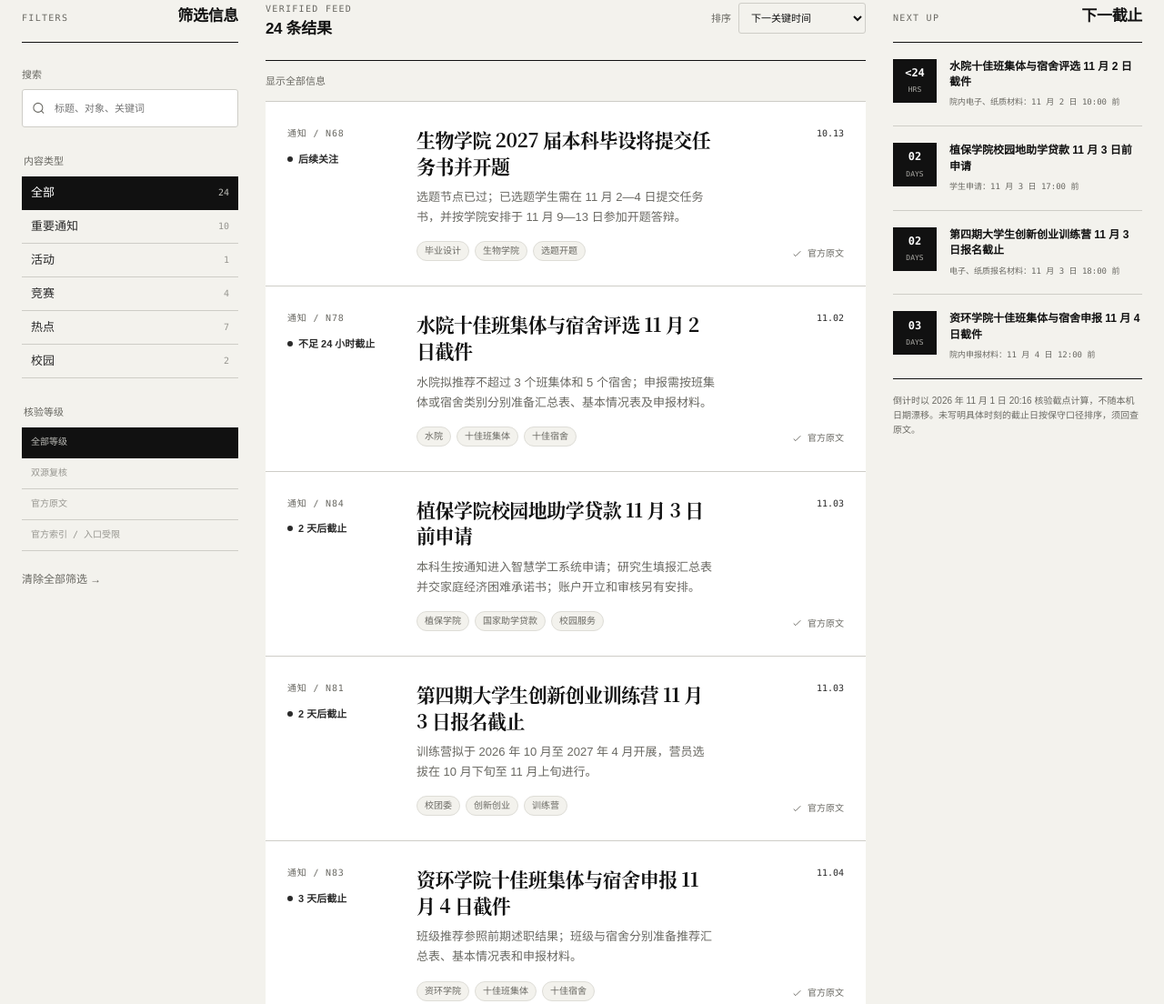
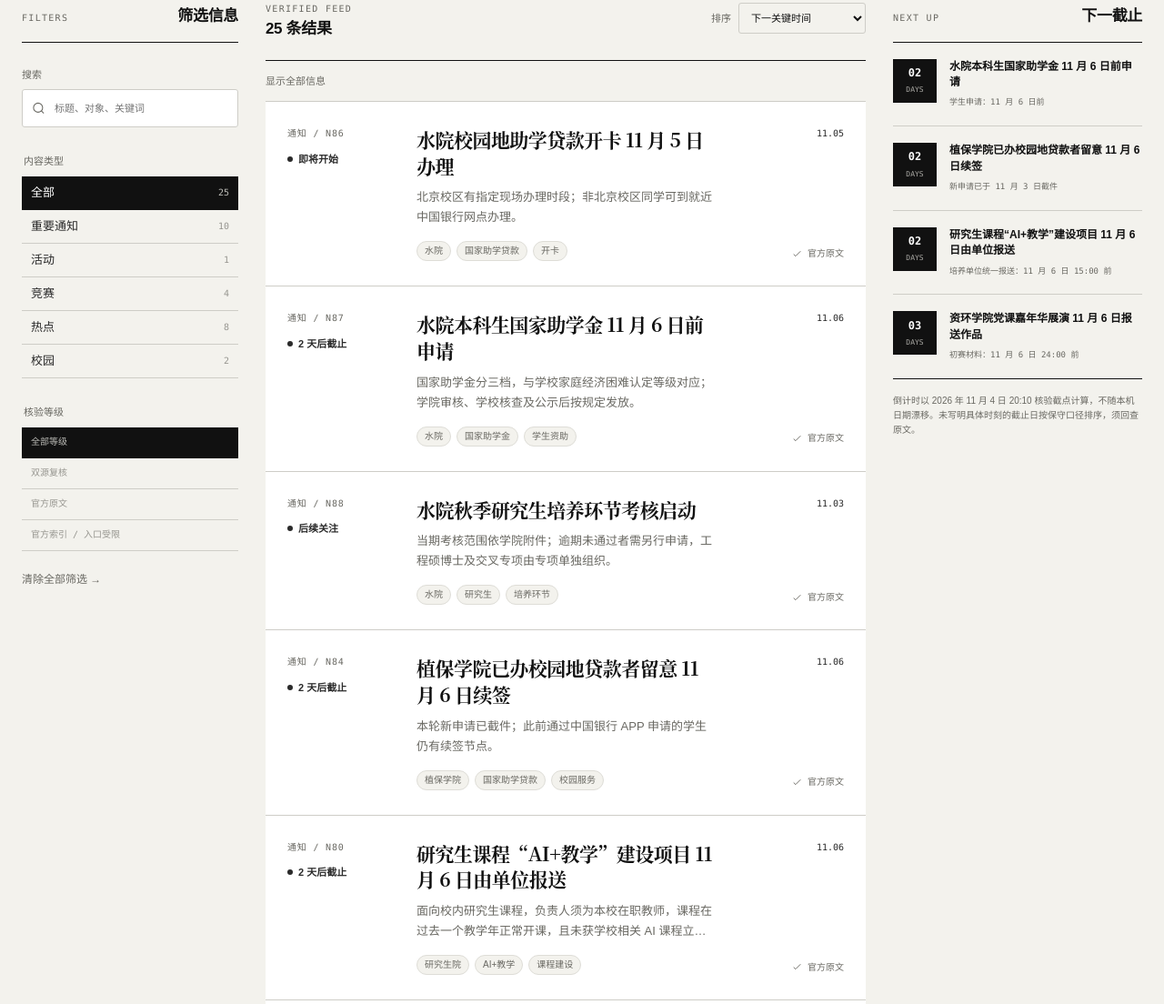
Before and after one commit to darcy-boom/school, a plain HTML site: page index.html in a window 1280 px wide. Shown: the part 639-1743 px from the top of the page at 91% size. Drawn offline with Linux system fonts and the light colour scheme.

Commit message:
Refresh CAU SIGNAL snapshot for November 4

```diff
--- a/data/items.js
+++ b/data/items.js
@@ -1,7 +1,58 @@
 window.CAU_DATA = {
-  snapshot: "2026-11-01T20:16:00+08:00",
-  snapshotLabel: "2026 年 11 月 1 日 20:16",
+  snapshot: "2026-11-04T20:10:00+08:00",
+  snapshotLabel: "2026 年 11 月 4 日 20:10",
   items: [
+    {
+      id: "n87", category: "通知", title: "水院本科生国家助学金 11 月 6 日前申请",
+      publishedAt: "2026-11-03", deadline: "2026-11-06T00:00:00+08:00",
+      dateLabel: "学生申请：11 月 6 日前；原文未给具体小时",
+      audience: "水院已通过 2026—2027 学年家庭经济困难认定、符合条件的全日制本科生及第二学士学位学生",
+      tags: ["水院", "国家助学金", "学生资助"],
+      background: "水院启动 2026—2027 学年本科生国家助学金评审。",
+      summary: "国家助学金分三档，与学校家庭经济困难认定等级对应；学院审核、学校核查及公示后按规定发放。",
+      action: "符合条件者按学院原文在校内办事大厅的 304 学工系统填写国家助学金申请，并核对困难等级。",
+      caveat: "学院原文写 11 月 6 日前但未给小时，本站按 6 日零时保守排序；个人资格及结果以校内系统和评审为准。",
+      verification: { level: "official", label: "官方原文", note: "水院 11 月 3 日原文确认对象、困难认定与学生申请时间。" },
+      sources: [{ channel: "水利与智能工程学院", name: "本科生国家助学金评审通知", url: "https://water.cau.edu.cn/art/2026/11/3/art_45241_1144148.html" }]
+    },
+    {
+      id: "n86", category: "通知", title: "水院校园地助学贷款开卡 11 月 5 日办理",
+      publishedAt: "2026-11-03", startAt: "2026-11-05T13:30:00+08:00", endAt: "2026-11-05T16:30:00+08:00",
+      dateLabel: "11 月 5 日 13:30—16:30，东区公主楼三层就业培训室",
+      audience: "水院拟申请 2026 年校园地国家助学贷款且没有中国银行银行卡的同学",
+      tags: ["水院", "国家助学贷款", "开卡"],
+      background: "学院按校园地国家助学贷款经办银行安排组织申请人办理银行卡。",
+      summary: "北京校区有指定现场办理时段；非北京校区同学可到就近中国银行网点办理。",
+      action: "按学院原文准备本人身份证、学生证、录取通知书及户口材料或迁移证明照片，在指定时段前往办理。",
+      caveat: "仅限符合通知对象者；个人证件资料仅向学院和银行的正式办理渠道提供。",
+      verification: { level: "official", label: "官方原文", note: "水院 11 月 3 日原文确认对象、地点、时段和材料。" },
+      sources: [{ channel: "水利与智能工程学院", name: "校园地贷款开卡通知", url: "https://water.cau.edu.cn/art/2026/11/3/art_45241_1144155.html" }]
+    },
+    {
+      id: "n88", category: "通知", title: "水院秋季研究生培养环节考核启动",
+      publishedAt: "2026-11-03", sortAt: "2026-11-06T00:00:00+08:00",
+      dateLabel: "逾期考核申请：11 月 6 日前；系统材料：11 月 30 日前；缓考材料：12 月 1 日前",
+      audience: "水院当期应参加培养环节考核及以往逾期未通过的研究生",
+      tags: ["水院", "研究生", "培养环节"],
+      background: "水院组织秋季学期研究生博士资格考试、开题、中期等培养环节考核。",
+      summary: "当期考核范围依学院附件；逾期未通过者需另行申请，工程硕博士及交叉专项由专项单独组织。",
+      action: "核对学院原文及附件名单；逾期考核者 11 月 6 日前联系学院研究生管理科，其他学生按各自环节准备材料。",
+      caveat: "原文对多个节点只写“某日前”，不推断当日具体小时；附件涉及个人信息，本站不转载名单。",
+      verification: { level: "official", label: "官方原文", note: "水院 11 月 3 日原文确认考核范围和逾期、系统提交、缓考等节点。" },
+      sources: [{ channel: "水利与智能工程学院", name: "秋季研究生培养环节考核通知", url: "https://water.cau.edu.cn/art/2026/11/3/art_45241_1144193.html" }]
+    },
+    {
+      id: "h30", category: "热点", title: "赛博农人团队卫冕多多农研科技大赛冠军",
+      publishedAt: "2026-11-03", dateLabel: "大赛 10 月 30 日收官；校方 11 月 3 日报道",
+      audience: "关注智慧农业、植物工厂和学生科创竞赛的师生",
+      tags: ["水院", "智慧农业", "学生竞赛"],
+      background: "中国农大水院研究生团队参加第五届多多农研科技大赛草莓植物工厂挑战。",
+      summary: "校方报道赛博农人团队获得一等奖及“硕果先锋奖”，围绕国产 LED 植物工厂的环境控制与草莓栽培展开实践。",
+      action: "阅读校新闻网报道了解团队实践与技术路线；后续赛事报名仍须等待主办方新通知。",
+      caveat: "这是已结束赛事的成果报道，不代表新一届报名或相关技术已经普遍推广。",
+      verification: { level: "official", label: "官方原文", note: "校新闻网 11 月 3 日报道确认收官、奖项和团队构成。" },
+      sources: [{ channel: "学校新闻网", name: "赛博农人团队卫冕报道", url: "https://news.cau.edu.cn/zhxwnew/e8086542c6854ff1825812d813758b75.htm" }]
+    },
     {
       id: "a21", category: "活动", title: "八段锦公益培训最后一课 11 月 8 日举行",
       publishedAt: "2026-10-09", startAt: "2026-11-08T14:30:00+08:00", endAt: "2026-11-08T15:30:00+08:00",
@@ -19,56 +70,17 @@ window.CAU_DATA = {
       ]
     },
     {
-      id: "n81", category: "通知", title: "第四期大学生创新创业训练营 11 月 3 日报名截止",
-      publishedAt: "2026-10-26", deadline: "2026-11-03T18:00:00+08:00",
-      dateLabel: "电子、纸质报名材料：11 月 3 日 18:00 前",
-      audience: "有创新创业兴趣、愿意到校属企业实习并能参加培训的中国农大学生",
-      tags: ["校团委", "创新创业", "训练营"],
-      background: "校团委与资产经营公司举办第四期大学生创新创业训练营，安排培训、企业实践与营销实战。",
-      summary: "训练营拟于 2026 年 10 月至 2027 年 4 月开展，营员选拔在 10 月下旬至 11 月上旬进行。",
-      action: "按原文提交电子报名表、信息表和简历；将盖学院二级团组织公章的纸质报名表交指定办公室。",
-      caveat: "报名结果后续通知；参与训练营不保证具体实习岗位或获奖。",
-      verification: { level: "official", label: "官方原文", note: "校团委 10 月 26 日原文确认报名材料、双轨提交和 11 月 3 日 18:00 截止。" },
-      sources: [{ channel: "校团委", name: "第四期大学生创新创业训练营通知", url: "https://youth.cau.edu.cn/art/2026/10/26/art_45078_1143008.html" }]
-    },
-    {
-      id: "n84", category: "通知", title: "植保学院校园地助学贷款 11 月 3 日前申请",
-      publishedAt: "2026-10-30", deadline: "2026-11-03T17:00:00+08:00",
-      dateLabel: "学生申请：11 月 3 日 17:00 前；已有中国银行贷款者 11 月 6 日 12:00 前续签",
-      audience: "植保学院符合困难条件且本学年未办理生源地信用助学贷款的本科生、研究生",
+      id: "n84", category: "通知", title: "植保学院已办校园地贷款者留意 11 月 6 日续签",
+      publishedAt: "2026-10-30", deadline: "2026-11-06T12:00:00+08:00",
+      dateLabel: "新申请已于 11 月 3 日截件；此前已在中国银行 APP 申请者 11 月 6 日 12:00 前续签",
+      audience: "植保学院此前已在中国银行 APP 申请校园地国家助学贷款的学生",
       tags: ["植保学院", "国家助学贷款", "校园服务"],
       background: "植保学院启动 2026—2027 学年校园地国家助学贷款申请，学院先审后报学校。",
-      summary: "本科生按通知进入智慧学工系统申请；研究生填报汇总表并交家庭经济困难承诺书；账户开立和审核另有安排。",
-      action: "仔细核对资格、申请额度和本研不同材料路径，于 11 月 3 日 17:00 前向学院完成申请；已有贷款者留意续签。",
-      caveat: "现场开卡时间另行通知；本站不接收身份证、银行卡或困难证明，贷款获批以学校和银行审核为准。",
+      summary: "本轮新申请已截件；此前通过中国银行 APP 申请的学生仍有续签节点。",
+      action: "符合已申请条件者按植保学院原文和银行流程，于 11 月 6 日 12:00 前完成续签。",
+      caveat: "不再作为新申请入口；本站不接收身份证、银行卡或困难证明，贷款获批以学校和银行审核为准。",
       verification: { level: "official", label: "官方原文", note: "植保学院 10 月 30 日原文确认对象、办理流程与两个节点；HTTPS 本轮异常，HTTP 原文可核。" },
       sources: [{ channel: "植保学院", name: "2026—2027 学年校园地国家助学贷款申请通知", url: "http://cpp.cau.edu.cn/art/2026/10/30/art_23668_1143636.html" }]
-    },
-    {
-      id: "n83", category: "通知", title: "资环学院十佳班集体与宿舍申报 11 月 4 日截件",
-      publishedAt: "2026-10-26", deadline: "2026-11-04T12:00:00+08:00",
-      dateLabel: "院内申报材料：11 月 4 日 12:00 前",
-      audience: "资源与环境学院有意参评的班集体和宿舍",
-      tags: ["资环学院", "十佳班集体", "十佳宿舍"],
-      background: "学校开展 2026 年十佳班集体、十佳宿舍创建评比，资环学院先组织院内材料推荐。",
-      summary: "班级推荐参照前期述职结果；班级与宿舍分别准备推荐汇总表、基本情况表和申报材料。",
-      action: "先请辅导员指导审核材料，按资环学院原文的类别及命名规则打包，并于 11 月 4 日 12:00 前邮件提交。",
-      caveat: "资环学院节点与水院、生物学院不同；校级决赛仍是拟于 11 月下旬举行。",
-      verification: { level: "official", label: "官方原文", note: "资环学院 10 月 26 日原文确认对象、材料、辅导员审核和院内截止。" },
-      sources: [{ channel: "资源与环境学院", name: "2026 年十佳班集体、十佳宿舍评比通知", url: "https://zihuan.cau.edu.cn/art/2026/10/26/art_49176_1142958.html" }]
-    },
-    {
-      id: "n78", category: "通知", title: "水院十佳班集体与宿舍评选 11 月 2 日截件",
-      publishedAt: "2026-10-26", deadline: "2026-11-02T10:00:00+08:00",
-      dateLabel: "院内电子、纸质材料：11 月 2 日 10:00 前",
-      audience: "水利与智能工程学院有意参评的班集体、宿舍",
-      tags: ["水院", "十佳班集体", "十佳宿舍"],
-      background: "学校开展 2026 年十佳班集体、十佳宿舍创建评比，学院负责推荐候选。",
-      summary: "水院拟推荐不超过 3 个班集体和 5 个宿舍；申报需按班集体或宿舍类别分别准备汇总表、基本情况表及申报材料。",
-      action: "向水院报送电子版并将纸质材料交至中以楼 A102，11 月 2 日 10:00 前完成。",
-      caveat: "这是水院院内节点，不适用于其他学院；校级初评与决赛时间尚为计划。",
-      verification: { level: "official", label: "官方原文", note: "水院 10 月 26 日原文确认对象、院内交件时间及材料路径。" },
-      sources: [{ channel: "水利与智能工程学院", name: "十佳班集体、十佳宿舍评比通知", url: "https://water.cau.edu.cn/art/2026/10/26/art_45011_1143006.html" }]
     },
     {
       id: "n80", category: "通知", title: "研究生课程“AI+教学”建设项目 11 月 6 日由单位报送",
@@ -172,7 +184,7 @@ window.CAU_DATA = {
     },
     {
       id: "n68", category: "通知", title: "生物学院 2027 届本科毕设将提交任务书并开题",
-      publishedAt: "2026-10-13", sortAt: "2026-11-02T00:00:00+08:00",
+      publishedAt: "2026-10-13", sortAt: "2026-11-09T00:00:00+08:00",
       dateLabel: "选题节点已过；任务书：11 月 2—4 日；开题答辩：11 月 9—13 日",
       audience: "生物学院 2027 届本科毕业生及指导教师",
       tags: ["毕业设计", "生物学院", "选题开题"],
@@ -314,16 +326,16 @@ window.CAU_DATA = {
     {
       id: "s01",
       category: "校园",
-      title: "校园集市入口近期可访问，今日复查受限",
-      publishedAt: "2026-10-30",
-      dateLabel: "10 月 30 日入口可访问；11 月 1 日复查连接失败",
+      title: "校园集市公开入口与失物招领可访问",
+      publishedAt: "2026-11-04",
+      dateLabel: "11 月 4 日入口、分类与失物招领可访问",
       audience: "需要校内二手交易、闲置流转与失物招领的师生",
       tags: ["校园集市", "二手交易", "隐私保护"],
       background: "中国农大校园集市提供校内二手物品、失物招领等公开信息入口。",
-      summary: "10 月 30 日曾核验公开入口与失物招领；11 月 1 日连接失败，当前状态须自行复查。",
+      summary: "本轮可访问公开入口、商品分类与失物招领；即时商品与交易详情仍需自行核实。",
       action: "需要使用时进入官方入口自行查看，优先校内当面交接并现场核验物品，警惕预付、外链和私下转账风险。",
-      caveat: "11 月 1 日复查遇到连接问题；不能据此前可访问状态推断当前入口或交易有效。",
-      verification: { level: "official", label: "历史核验", note: "10 月 30 日入口与失物招领可访问；11 月 1 日复查连接失败，当前状态未确认。" },
+      caveat: "11 月 4 日仅确认入口可访问；单条交易、价格与对方身份须二次核验。",
+      verification: { level: "official", label: "官方入口", note: "11 月 4 日公开入口、分类与失物招领可访问；未核验个人交易。" },
       sources: [
         { channel: "校园集市", name: "中国农业大学校园集市", url: "https://ershou.cau.edu.cn/" }
       ]
@@ -337,6 +349,6 @@ window.CAU_DATA = {
     { name: "知乎", state: "discovery", label: "访问受限", detail: "本轮公开搜索未取得可稳定回溯并补强校方安排的正文；完整内容可能受访问限制。", url: "https://www.zhihu.com/" },
     { name: "小红书", state: "partial", label: "需要登录", detail: "本轮公开搜索未取得可稳定核验的校务正文；部分内容需要登录。", url: "https://www.xiaohongshu.com/" },
     { name: "微博", state: "partial", label: "抓取受限", detail: "可定位中国农业大学官方账号，但本轮官方时间流受 robots 限制，关键事实仍回查责任单位原文。", url: "https://weibo.com/cau1905" },
-    { name: "校园集市", state: "partial", label: "本轮复查受限", detail: "10 月 30 日公开入口和失物招领可访问；11 月 1 日连接失败，当前状态未确认，不展示即时交易信息。", url: "https://ershou.cau.edu.cn/" }
+    { name: "校园集市", state: "verified", label: "入口可访问", detail: "11 月 4 日公开入口、分类和失物招领可访问；不展示即时商品、个人联系方式、价格或交易状态。", url: "https://ershou.cau.edu.cn/" }
   ]
 };
--- a/index.html
+++ b/index.html
@@ -37,7 +37,7 @@
       <a href="#coverage">渠道审计</a>
       <a href="#method">核验方法</a>
     </nav>
-    <div class="snapshot"><span aria-hidden="true"></span>核验快照 · 2026.11.01</div>
+    <div class="snapshot"><span aria-hidden="true"></span>核验快照 · 2026.11.04</div>
   </header>
 
   <main id="top">
@@ -56,7 +56,7 @@
         <div class="metric"><strong id="metric-total">—</strong><span>条已整理信息</span></div>
         <div class="metric"><strong id="metric-action">—</strong><span>个未来行动节点</span></div>
         <div class="metric"><strong id="metric-sources">—</strong><span>个原始来源链接</span></div>
-        <div class="metric metric-inverse"><strong>11.01</strong><span>本次核验截点</span></div>
+        <div class="metric metric-inverse"><strong>11.04</strong><span>本次核验截点</span></div>
       </div>
     </section>
 
@@ -127,7 +127,7 @@
           <h2 id="deadline-title">下一截止</h2>
         </div>
         <div id="deadline-list" class="deadline-list"></div>
-        <p class="deadline-note">倒计时以 2026 年 11 月 1 日 20:16 核验截点计算，不随本机日期漂移。未写明具体时刻的截止日按保守口径排序，须回查原文。</p>
+        <p class="deadline-note">倒计时以 2026 年 11 月 4 日 20:10 核验截点计算，不随本机日期漂移。未写明具体时刻的截止日按保守口径排序，须回查原文。</p>
       </aside>
     </section>
 
```
Also changed, not shown: 3 other files.
